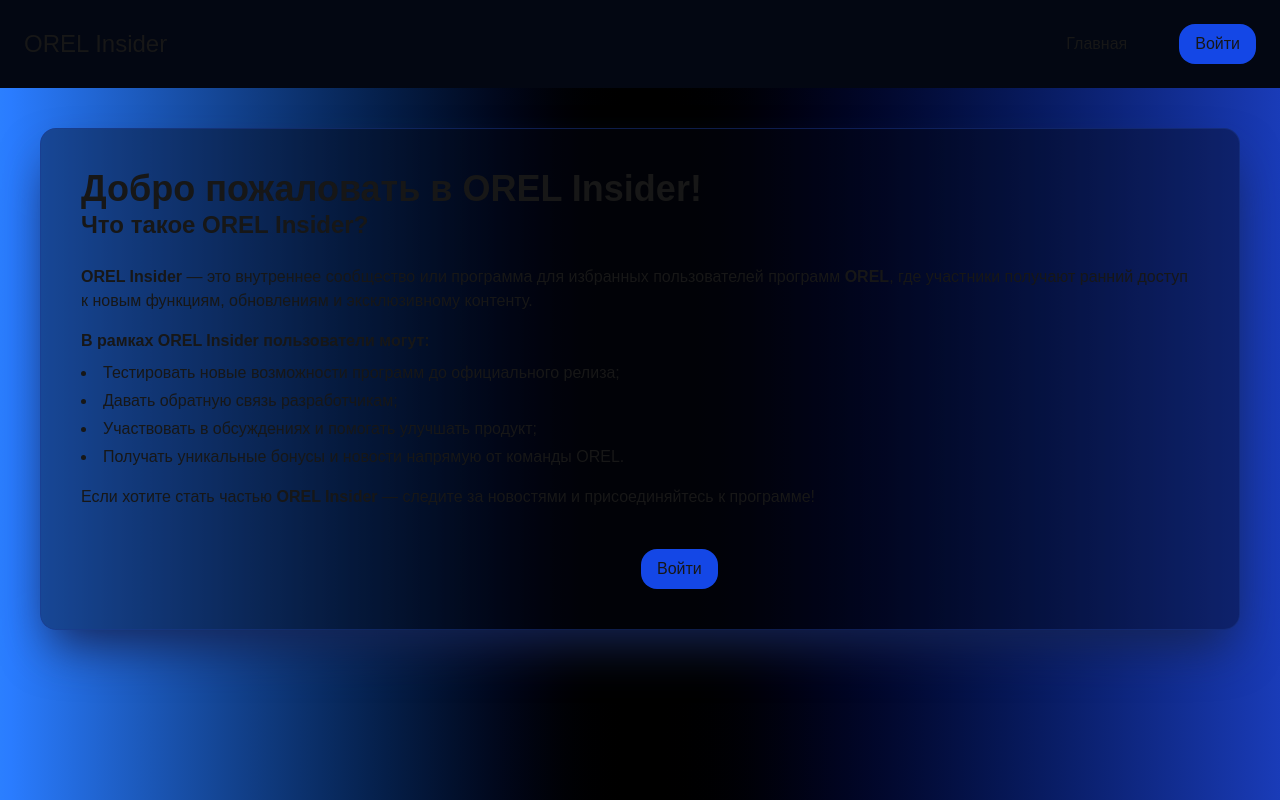
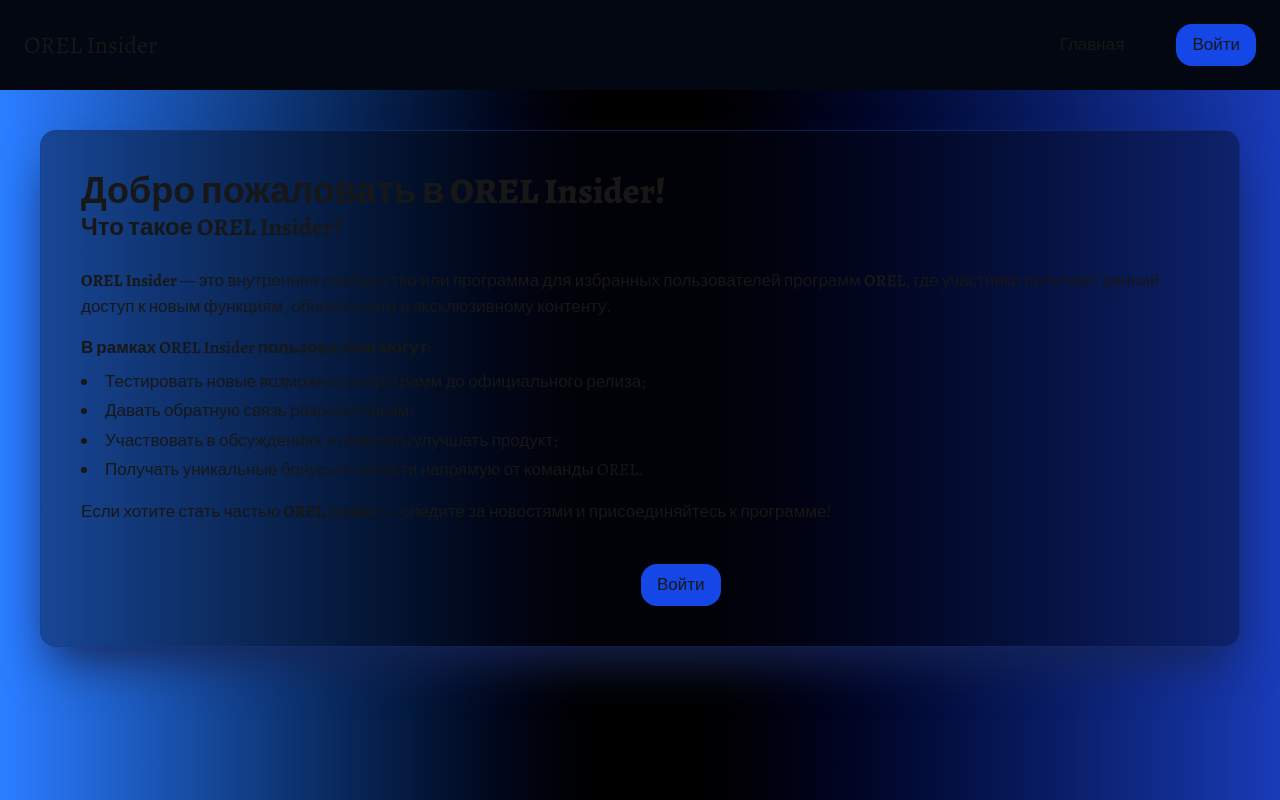
Before and after one commit to istoriya-islama/OREL-Insider, a Next.js app: page / in a window 1280 px wide. Built offline with nearby package versions, Linux system fonts and the light colour scheme.

Commit message:
Rename font

```diff
--- a/src/app/globals.css
+++ b/src/app/globals.css
@@ -22,5 +22,6 @@
 body {
   background: var(--background);
   color: var(--foreground);
-  font-family: Arial, Helvetica, sans-serif;
+  font-family: Alegreya, sans-serif;
+  font-size: 17px;
 }
--- a/src/app/layout.tsx
+++ b/src/app/layout.tsx
@@ -1,15 +1,10 @@
 import type { Metadata } from 'next'
-import { Geist, Geist_Mono } from 'next/font/google'
+import { Alegreya } from 'next/font/google'
 import './globals.css'
 
-const geistSans = Geist({
-  variable: '--font-geist-sans',
-  subsets: ['latin'],
-})
-
-const geistMono = Geist_Mono({
-  variable: '--font-geist-mono',
-  subsets: ['latin'],
+const alegreya = Alegreya({
+  subsets: ['latin'], // обязательно укажи
+  variable: '--font-alegreya' // если нужны разные толщины
 })
 
 export const metadata: Metadata = {
@@ -17,17 +12,14 @@
   description: 'OREL Insider for developer',
 }
 
-
 export default function RootLayout({
   children,
 }: Readonly<{
   children: React.ReactNode
 }>) {
   return (
-    <html lang='en'>
-      <body
-        className={`${geistSans.variable} ${geistMono.variable} antialiased`}
-      >
+    <html lang="en">
+      <body className={`${alegreya.variable} antialiased`}>
         {children}
       </body>
     </html>
```
